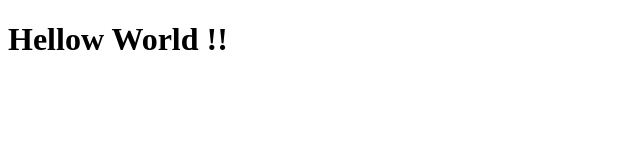
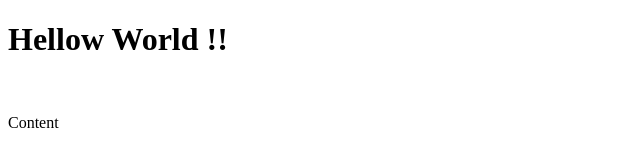
Before and after one commit to tomasbucki/GitHub-Test, a plain HTML site: page index.html in a window 1280 px wide. Shown: the full height of the page, 0-640 px from the left. Drawn offline with Linux system fonts and the light colour scheme.

Commit message:
Final Commit

```diff
--- a/index.html
+++ b/index.html
@@ -8,5 +8,7 @@
 </head>
 <body>
     <h1>Hellow World !!</h1>
+    <br>
+    <p>Content</p>
 </body>
 </html>
```
